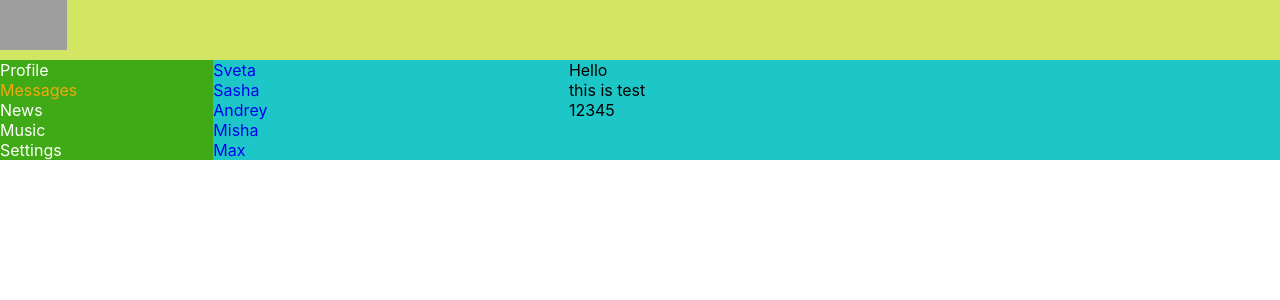
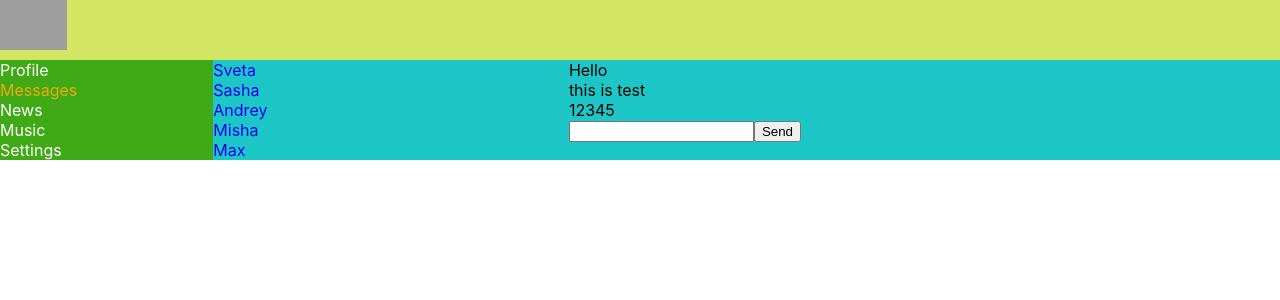
Before and after one commit to MeSeTLeN/react-it-kamasutra-practice, a React (Create React App) app: page /dialogs in a window 1280 px wide. Shown: the top 300 px of the page. Built offline with nearby package versions, Linux system fonts and the light colour scheme; grey boxes are pictures that could not be loaded.

Commit message:
31 feat: onClick, createRef

```diff
--- a/src/components/Dialogs/Dialogs.js
+++ b/src/components/Dialogs/Dialogs.js
@@ -1,4 +1,4 @@
-import React from 'react'
+import React, { createRef } from 'react'
 import Dialog from './DialogItem/DialogItem'
 import s from './Dialogs.module.css'
 import Message from './Message/Message'
@@ -12,10 +12,23 @@ const Dialogs = ({ state }) => {
     <Message message={message.message} id={message.id} />
   ))
 
+  let newPostElement = createRef()
+
+  const send = () => {
+    let text = newPostElement.current.value
+    alert(text)
+  }
+
   return (
     <div className={s.dialogs}>
       <div className={s.dialogs__items}>{dialogsElements}</div>
-      <div className={s.dialogs__messages}>{messagesElements}</div>
+      <div className={s.dialogs__messages}>
+        {messagesElements}
+        <div className={s.messageInput}>
+          <input type="text" ref={newPostElement} />
+          <button onClick={() => send()}>Send</button>
+        </div>
+      </div>
     </div>
   )
 }
--- a/src/components/Profile/MyPosts/MyPosts.js
+++ b/src/components/Profile/MyPosts/MyPosts.js
@@ -1,4 +1,4 @@
-import React from 'react'
+import React, { createRef } from 'react'
 import s from './MyPosts.module.css'
 import Post from './Post/Post'
 
@@ -7,12 +7,19 @@ function MyPosts({ postData }) {
     <Post message={post.message} like={post.like} id={post.id} />
   ))
 
+  let newPostElement = createRef()
+
+  const addPost = () => {
+    let text = newPostElement.current.value
+    alert(text)
+  }
+
   return (
     <div>
       <div>My Posts</div>
       <div>
-        <input type="text" />
-        <button>Add post</button>
+        <input ref={newPostElement} type="text" />
+        <button onClick={() => addPost()}>Add post</button>
       </div>
       <div className={s.posts}>{postsElements}</div>
     </div>
```
